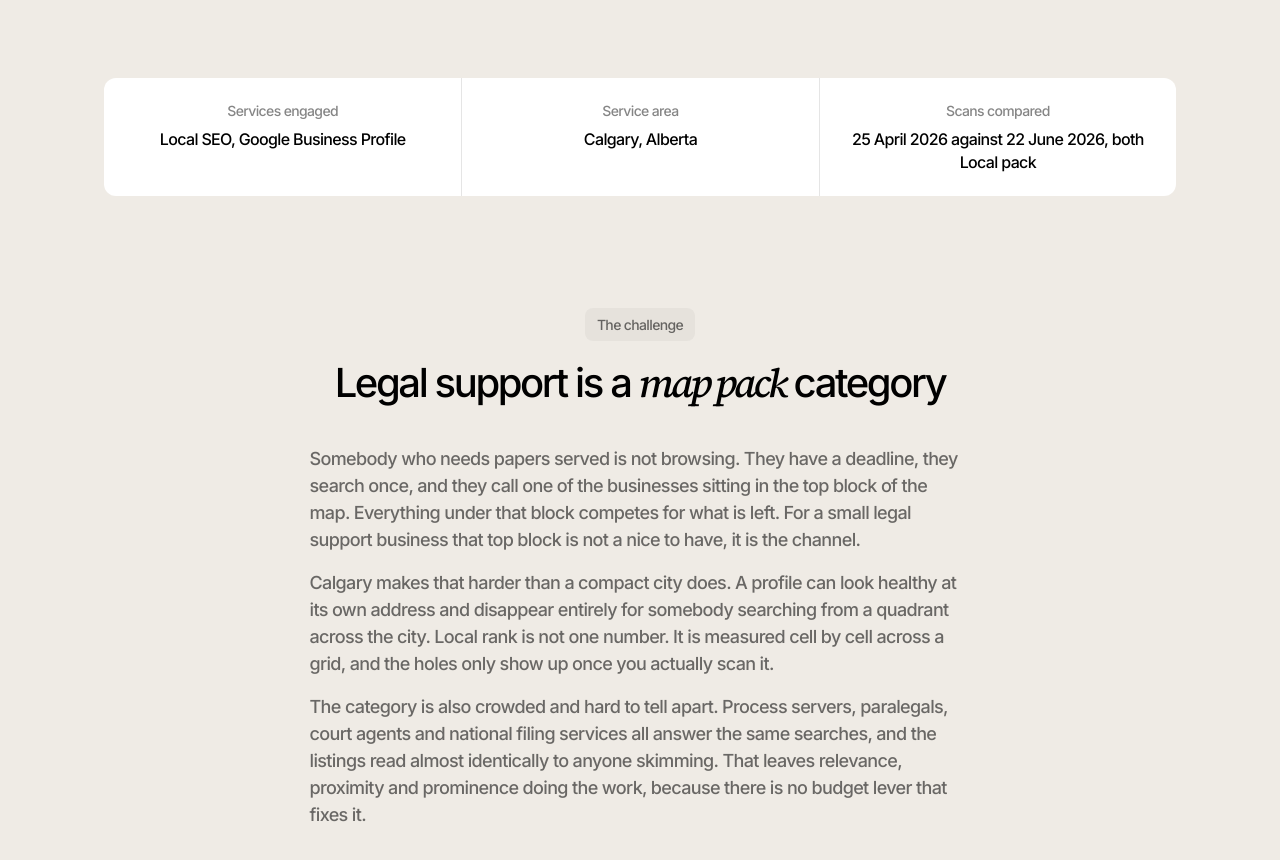
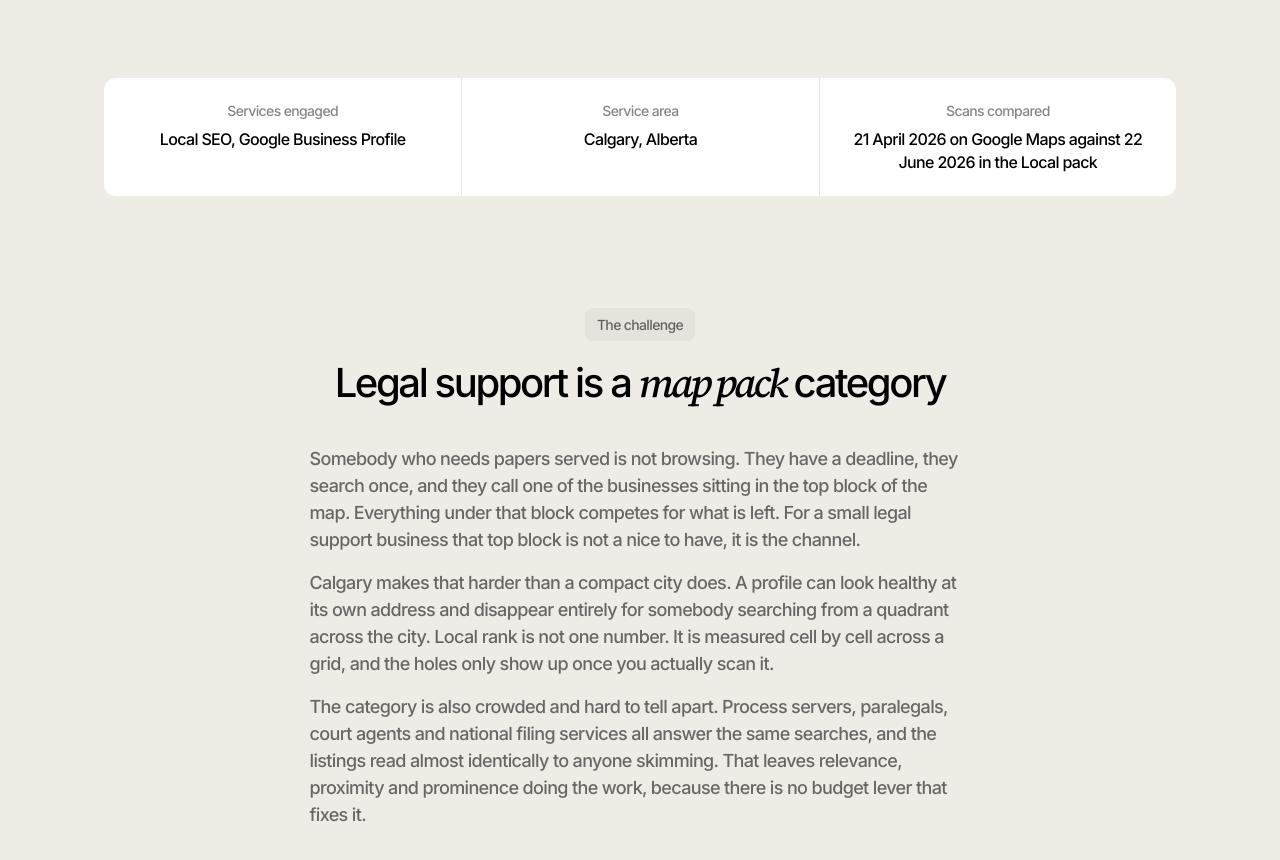
Before and after one commit to rohamghiasicw-star/rgm-site, a plain HTML site: page case-studies/serve-ninja.html in a window 1280 px wide. Shown: the part 3080-3940 px from the top of the page. Drawn offline with Linux system fonts and the light colour scheme.

Commit message:
Serve Ninja: scan dates line matches the new baseline
Co-Authored-By: Claude Opus 5.5 <noreply@anthropic.com>

```diff
--- a/case-studies/serve-ninja.html
+++ b/case-studies/serve-ninja.html
@@ -272,7 +272,7 @@
         </div>
         <div>
           <dt>Scans compared</dt>
-          <dd>25 April 2026 against 22 June 2026, both Local pack</dd>
+          <dd>21 April 2026 on Google Maps against 22 June 2026 in the Local pack</dd>
         </div>
       </dl>
     </div>
```
